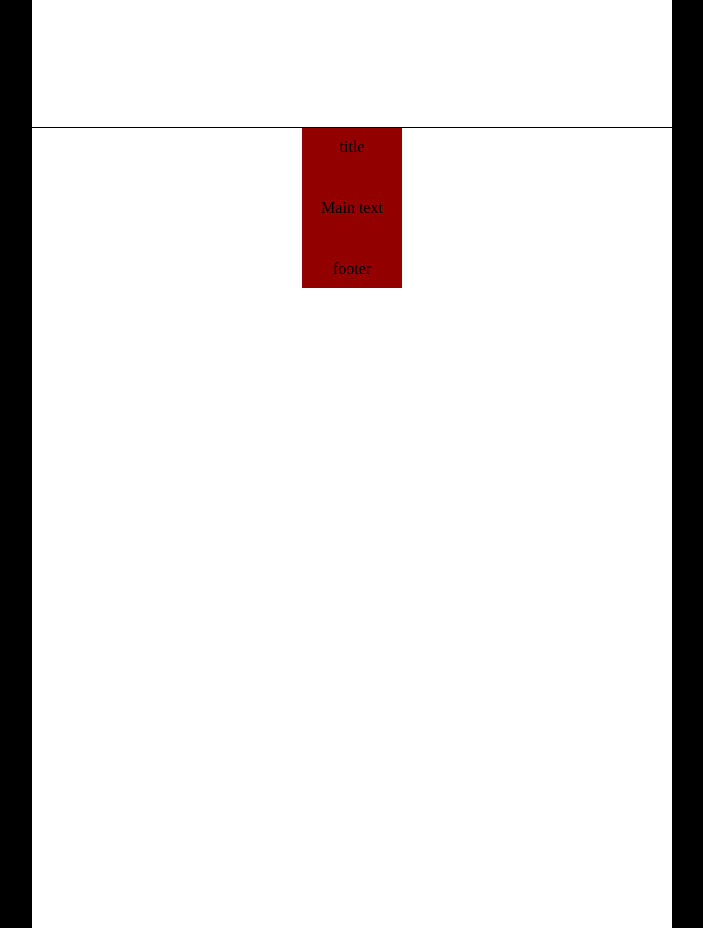
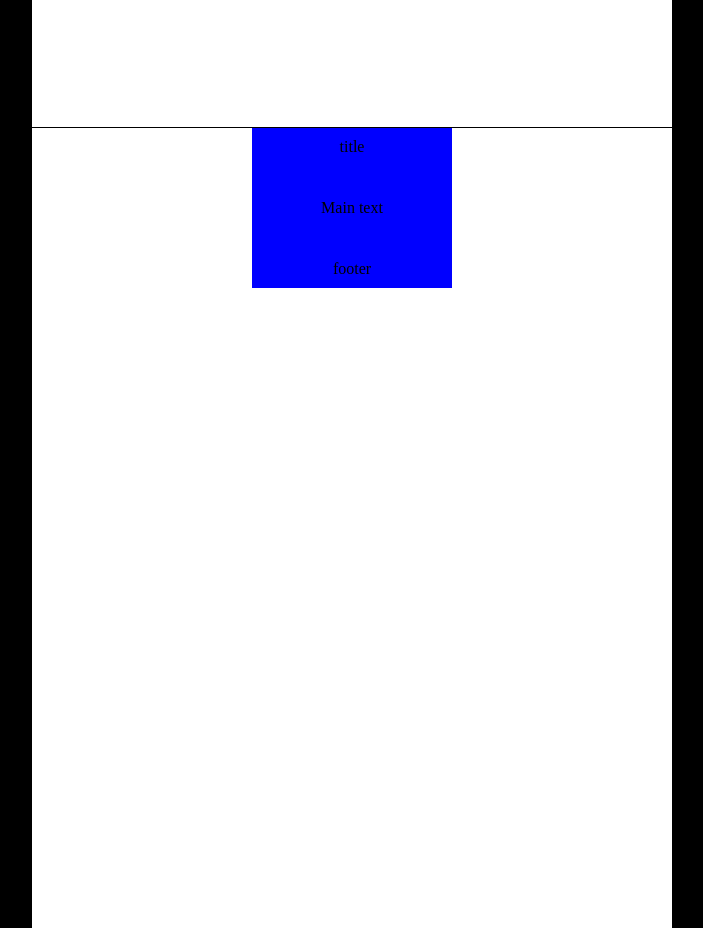
Before and after one commit to MeetYourCreator/reactjs-common-components, a React (Create React App) app: page / in a window 1280 px wide. Shown: the part 6280-7208 px from the top of the page, without its empty margins (288-991 px from the left). Built offline with nearby package versions, Linux system fonts and the light colour scheme.

Commit message:
add cardId to Card

```diff
--- a/src/App.tsx
+++ b/src/App.tsx
@@ -55,7 +55,11 @@ export const App = () => {
             cardHeader="title"
             cardText="Main text"
             cardFooter="footer"
-            styles={{ width: '100px', height: '100px' }}
+            styles={{
+              width: '200px',
+              height: '100px',
+              backgroundColor: 'blue',
+            }}
           />
         </div>
       </section>
--- a/src/components/Card/Card.tsx
+++ b/src/components/Card/Card.tsx
@@ -1,4 +1,4 @@
-import React from 'react';
+import React, { useId } from 'react';
 import { CardProps } from './types';
 import './styles.css';
 
@@ -9,8 +9,9 @@ export const Card = ({
   cardFooter,
   styles,
 }: CardProps) => {
+  const cardId = useId();
   return (
-    <div className="cardContainer" style={styles}>
+    <div className="cardContainer" style={styles} id={cardId}>
       <header>{cardHeader}</header>
       <main className="cardContent">
         <div className="cardImage">{cardImage}</div>
```
